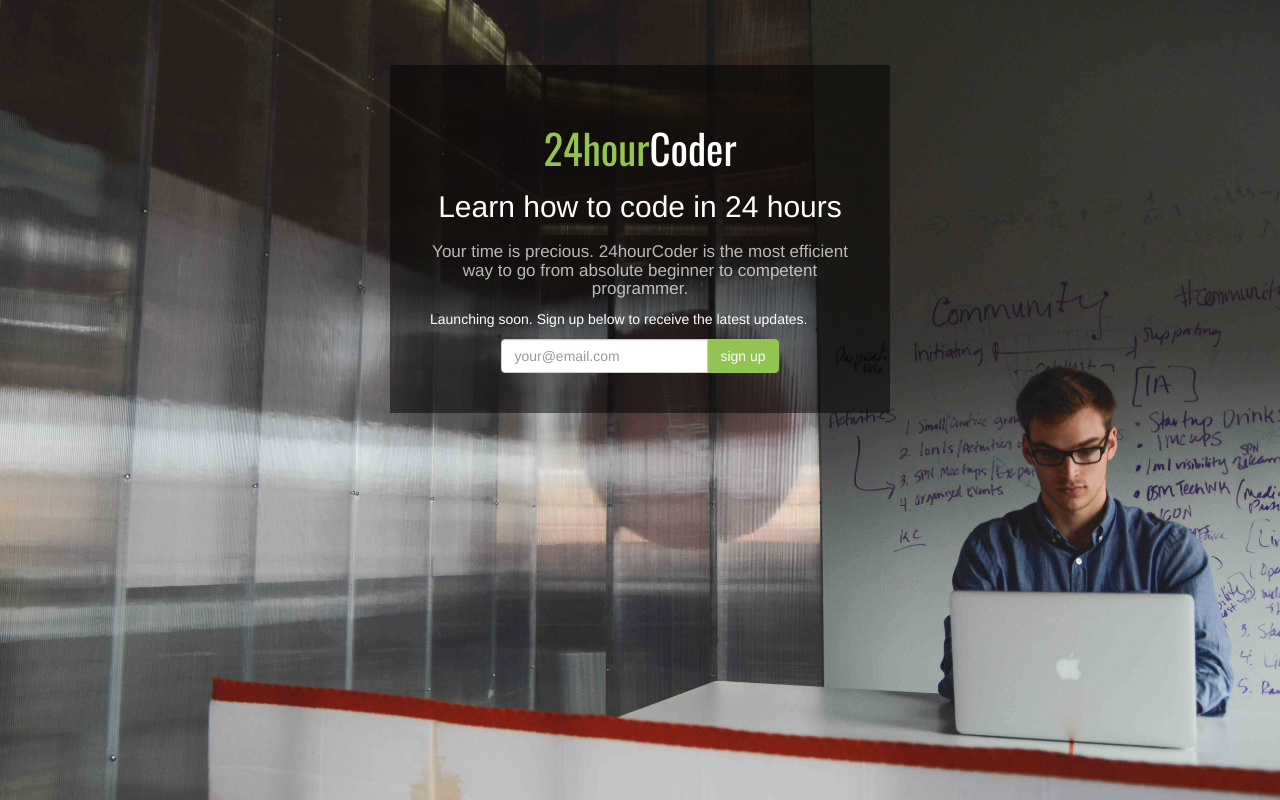
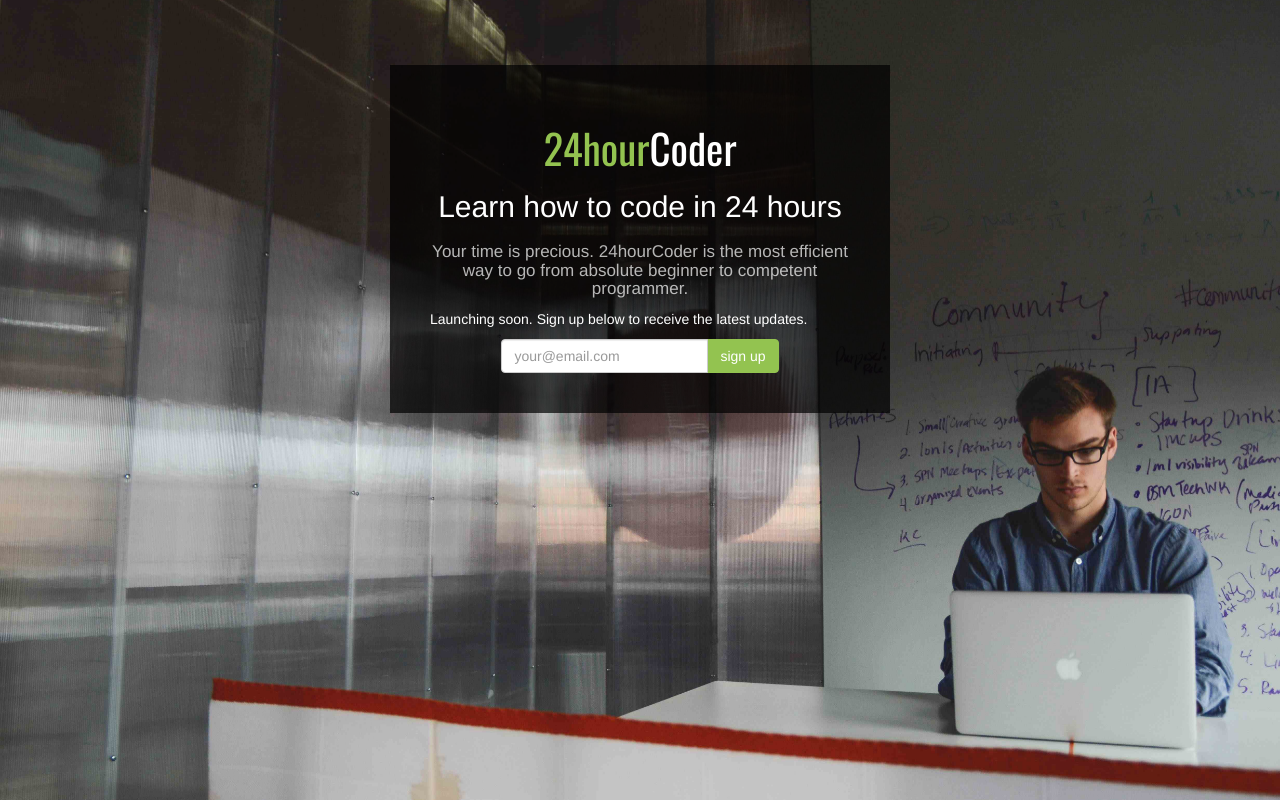
Before and after one commit to DerekParrySLC/24hourCoder, a plain HTML site: page index.html in a window 1280 px wide. Drawn offline with nearby package versions, Linux system fonts and the light colour scheme.

Commit message:
launchbox to 0.7

```diff
--- a/styles.css
+++ b/styles.css
@@ -24,7 +24,7 @@ h3 {
 }
 
 .launch-box {
-	background-color: rgba(0,0,0,0.5);
+	background-color: rgba(0,0,0,0.7);
 	text-align: center;
 	padding: 40px;
 	margin: 65px auto 80px auto;
```
